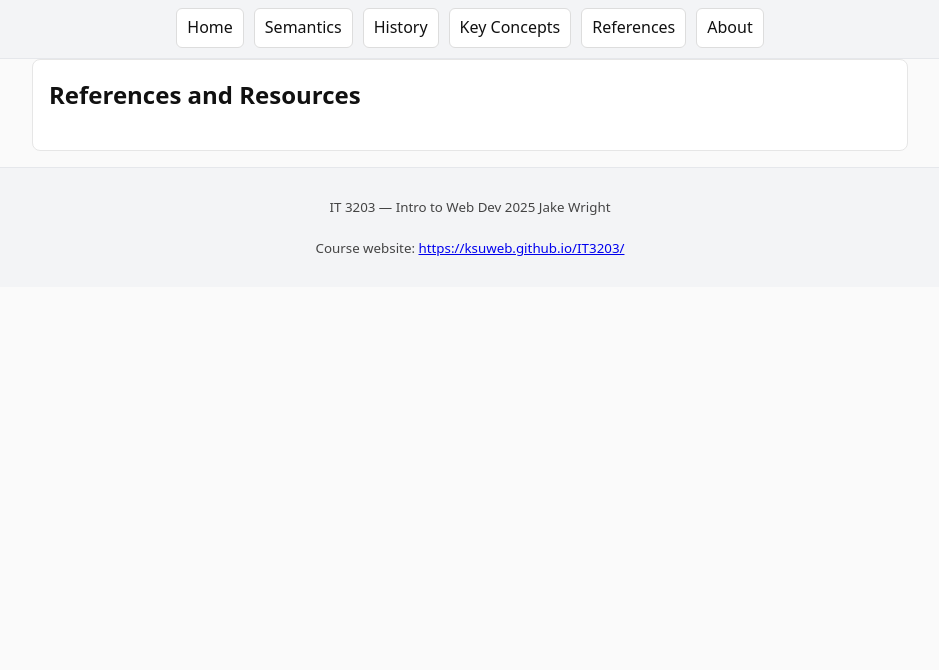
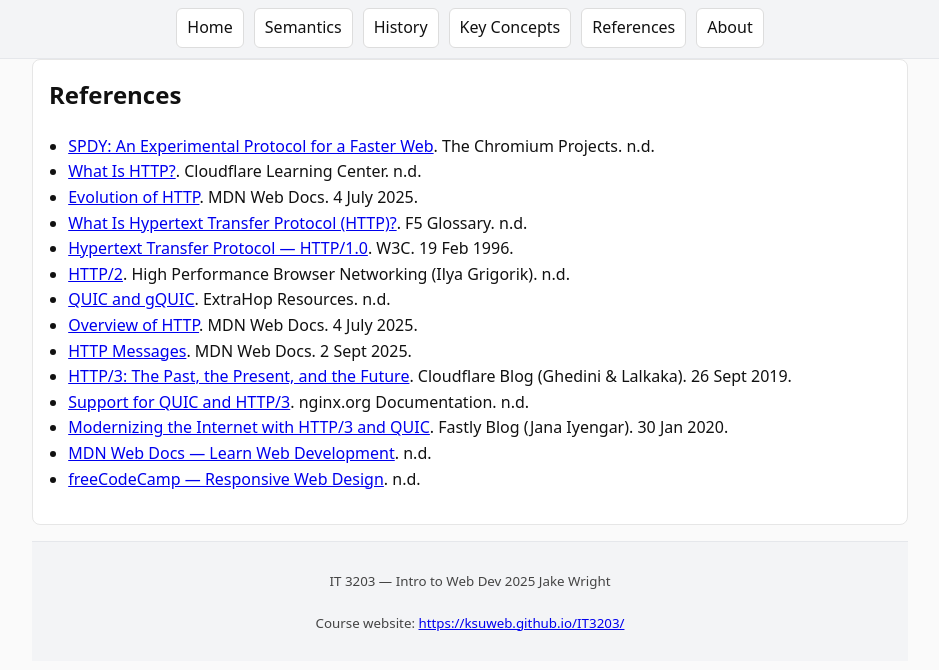
Before and after one commit to Jaketb234/Jaketb234.github.io, a plain HTML site: page references.html in a window 1280 px wide. Shown: the part 42-712 px from the top of the page, without its empty margins (170-1109 px from the left). Drawn offline with Linux system fonts and the light colour scheme.

Commit message:
Milestone1

```diff
--- a/references.html
+++ b/references.html
@@ -9,7 +9,7 @@
 <body>
   <header>
     <h1><a href="index.html">HTTP Project</a></h1>
-    <nav aria-label="Main">
+    <nav>
       <!--Nav bar with links -->
       <ul class="nav">
         <li><a href="index.html">Home</a></li>
@@ -23,11 +23,29 @@
   </header>
 
   <main class="wrap">
-    <article class="card">
-      <h2>References and Resources</h2>
-      <p></p>
-    </article>
-  </main>
+
+    <!-- Referencs-->
+    <section class="card">
+  <h2>References</h2>
+  <ul>
+    <li><a href="https://www.chromium.org/spdy/spdy-whitepaper/" target="_blank">SPDY: An Experimental Protocol for a Faster Web</a>. The Chromium Projects. n.d.</li>
+    <li><a href="https://www.cloudflare.com/learning/ddos/glossary/hypertext-transfer-protocol-http/" target="_blank">What Is HTTP?</a>. Cloudflare Learning Center. n.d.</li>
+    <li><a href="https://developer.mozilla.org/en-US/docs/Web/HTTP/Guides/Evolution_of_HTTP" target="_blank">Evolution of HTTP</a>. MDN Web Docs. 4 July 2025.</li>
+    <li><a href="https://www.f5.com/glossary/hypertext-transfer-protocol-http" target="_blank">What Is Hypertext Transfer Protocol (HTTP)?</a>. F5 Glossary. n.d.</li>
+    <li><a href="https://www.w3.org/Protocols/HTTP/1.0/spec.html" target="_blank">Hypertext Transfer Protocol — HTTP/1.0</a>. W3C. 19 Feb 1996.</li>
+    <li><a href="https://hpbn.co/http2/" target="_blank">HTTP/2</a>. High Performance Browser Networking (Ilya Grigorik). n.d.</li>
+    <li><a href="https://www.extrahop.com/resources/protocols/quic-gquic/" target="_blank">QUIC and gQUIC</a>. ExtraHop Resources. n.d.</li>
+    <li><a href="https://developer.mozilla.org/en-US/docs/Web/HTTP/Guides/Overview" target="_blank">Overview of HTTP</a>. MDN Web Docs. 4 July 2025.</li>
+    <li><a href="https://developer.mozilla.org/en-US/docs/Web/HTTP/Guides/Messages" target="_blank">HTTP Messages</a>. MDN Web Docs. 2 Sept 2025.</li>
+    <li><a href="https://blog.cloudflare.com/http3-the-past-present-and-future/" target="_blank">HTTP/3: The Past, the Present, and the Future</a>. Cloudflare Blog (Ghedini &amp; Lalkaka). 26 Sept 2019.</li>
+    <li><a href="https://nginx.org/en/docs/quic.html" target="_blank">Support for QUIC and HTTP/3</a>. nginx.org Documentation. n.d.</li>
+    <li><a href="https://www.fastly.com/blog/modernizing-the-internet-with-http3-and-quic" target="_blank">Modernizing the Internet with HTTP/3 and QUIC</a>. Fastly Blog (Jana Iyengar). 30 Jan 2020.</li>
+    <!-- Additional References -->
+    <li><a href="https://developer.mozilla.org/en-US/docs/Learn" target="_blank">MDN Web Docs — Learn Web Development</a>. n.d.</li>
+    <li><a href="https://www.freecodecamp.org/learn/2022/responsive-web-design/" target="_blank">freeCodeCamp — Responsive Web Design</a>. n.d.</li>
+  </ul>
+</section>
+
 
   <!-- Footer with ink to class site -->
   <footer>
--- a/styles.css
+++ b/styles.css
@@ -71,7 +71,7 @@
 figure { margin: 12px 0; }
 figcaption { font-size: 0.95rem; color: #555; }
 
-/* Headings */
+/* H2 Section Headings */
 h2 { margin-top: 0; }
 
 /* Lists and tables (for other pages too) */
@@ -80,7 +80,7 @@
 th, td { border: 1px solid #ddd; padding: 8px; text-align: left; }
 thead th { background: #f7f7f7; }
 
-/* TOC */
+/* Table of Contents */
 #toc {
   border: 1px dashed #ddd;
   background: #fff;
```
Also changed, not shown: KeyConcepts.html (+10 -8 lines), about.html (+5 -4 lines), history.html (+2 -1 lines), index.html (+6 -5 lines), semantics.html (+2 -1 lines).
